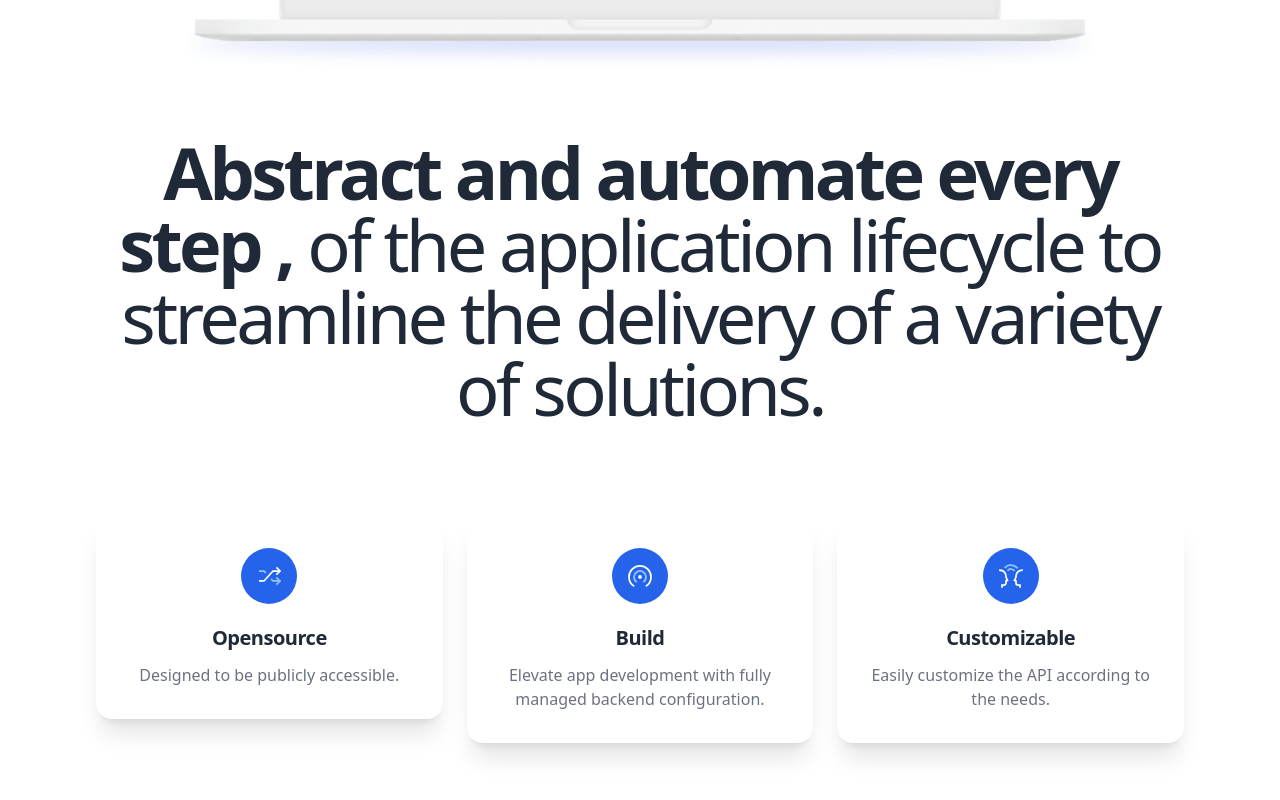
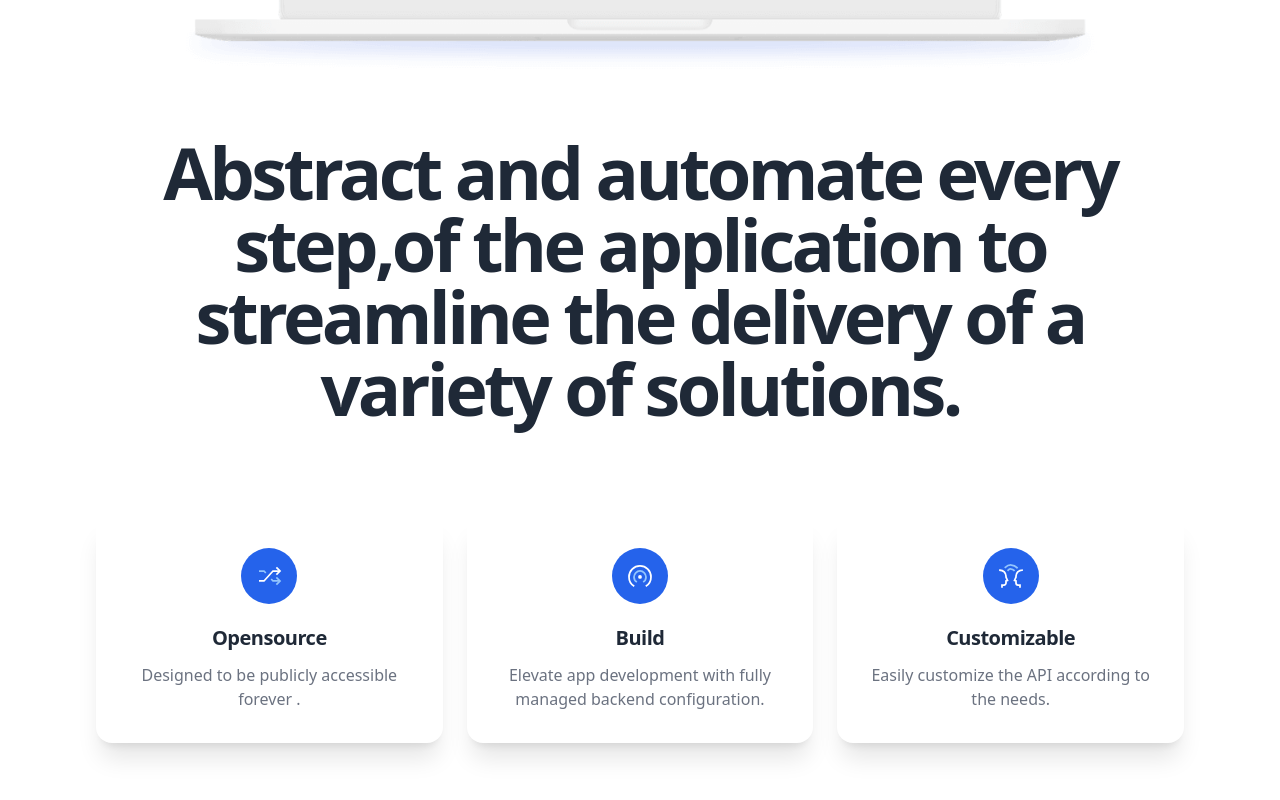
Before and after one commit to backend-as-a-platform/frontend, a React (Vite) app: page / in a window 1280 px wide. Shown: the part 960-1760 px from the top of the page. Built offline with nearby package versions, Linux system fonts and the light colour scheme; no server answers.

Commit message:
Homepage updated

```diff
--- a/src/components/Features/Features.jsx
+++ b/src/components/Features/Features.jsx
@@ -16,7 +16,9 @@ const Features = () => (
         <FeatureCard
           icon={FeatureOneIcon}
           title="Opensource"
-          content="Designed to be publicly accessible."
+          content="Designed to be publicly accessible forever
+
+          ."
         />
       </div>
       <div
--- a/src/components/Hero/HeroDesign.jsx
+++ b/src/components/Hero/HeroDesign.jsx
@@ -5,9 +5,10 @@ const HeroDesign = () => (
       data-aos="zoom-y-out"
       data-aos-delay="300"
     >
-      <span className="font-extrabold">Abstract and automate every step ,</span>{' '}
-      of the application lifecycle to streamline the delivery of a variety of
-      solutions.
+      <span className="font-extrabold">
+        Abstract and automate every step,of the application to streamline the
+        delivery of a variety of solutions.
+      </span>{' '}
     </h1>
   </div>
 );
--- a/src/components/Workflows/Workflows.jsx
+++ b/src/components/Workflows/Workflows.jsx
@@ -5,7 +5,7 @@ const Workflows = () => (
     <WorkflowCard
       badge="Step 1"
       title="Create a new project"
-      description="Signup/Login into the BaaP platform. On the dashboard page, click on create project and enter details of your project and click the submit  button.."
+      description="Signup/Login into the BaaP platform. On the dashboard page, click on create project and enter details of your project and click the submit  button."
       image="https://open.cruip.com/static/media/features-split-image-01.d9cb99ce.png"
     />
     <WorkflowCard
```
